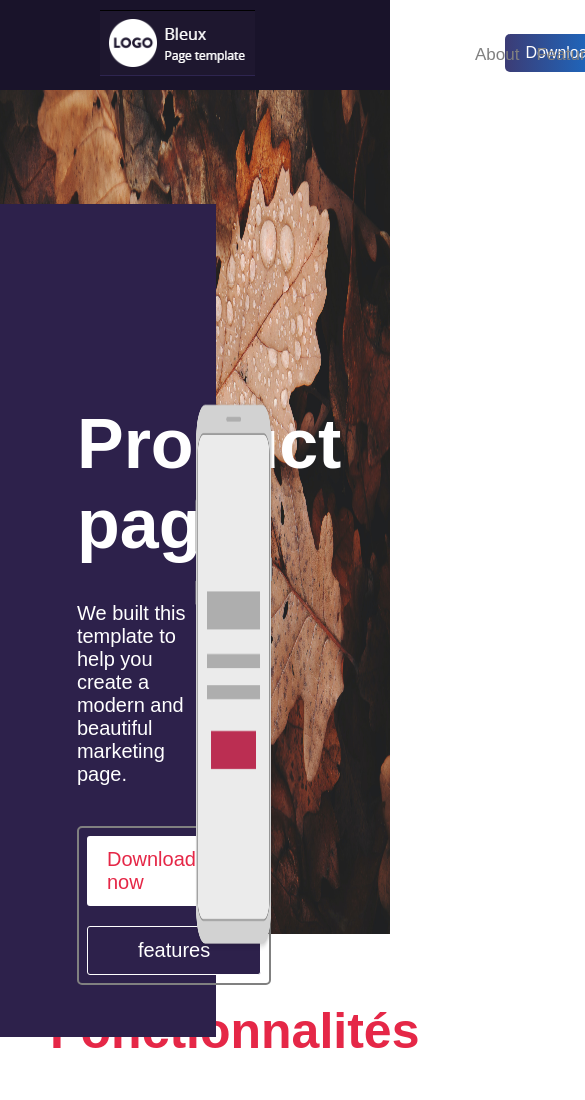
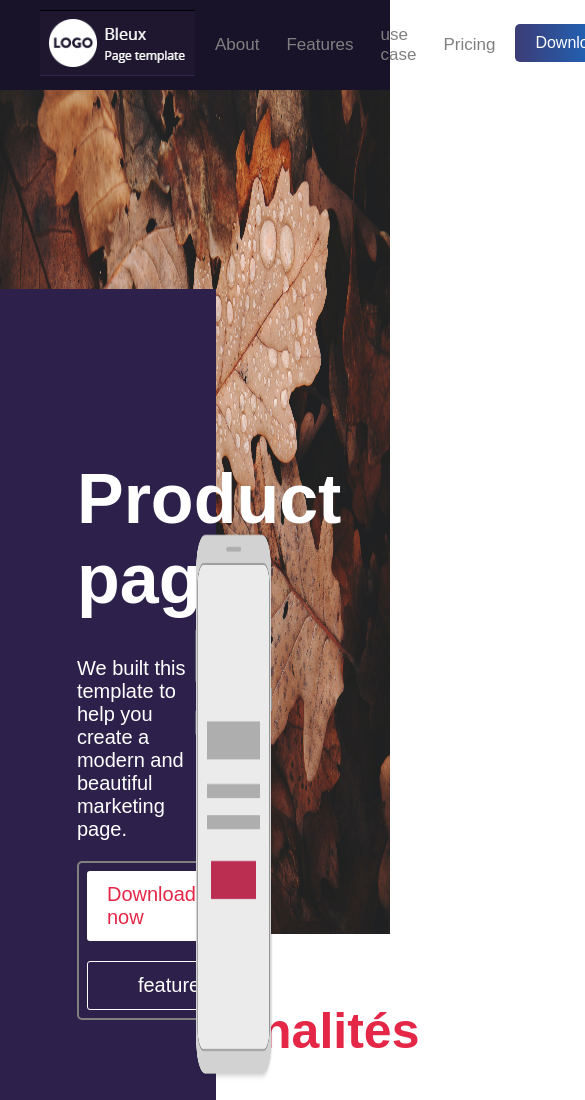
Before and after one commit to gersonmv715/proyectoBleux, a plain HTML site: page index.html in a window 390 px wide. Shown: the top 1100 px of the page, 585 px wide, since content can reach past the window. Drawn offline with Linux system fonts and the light colour scheme.

Commit message:
se hizo actualizacion en css

```diff
--- a/index.html
+++ b/index.html
@@ -27,7 +27,7 @@
            </div>
        </nav>
        <div class="cuerpo">
-        <img src="./imagenes/assest/hojasFondo.jpg" alt="" class="" width="100%" height="100%">
+        <img src="./imagenes/assest/hojasFondo.jpg" alt="" class="img1" width="100%" height="100%">
          <div class="apartado">
                      <div class="contenido">
                          <h1>Product <br> page</h1>
--- a/style.css
+++ b/style.css
@@ -6,8 +6,9 @@
 
 .menu{
     display: flex;
-   justify-content: space-around;
+    justify-content: flex-start;
    align-items: center;
+    gap: 20px;
    color: #fff;
    background-color: rgb(25, 19, 42);
 }
@@ -16,17 +17,17 @@
     margin-left: 100px;
     margin-top: 10px;
     margin-bottom: 10px;
+    margin-right: auto;
 }
 
-.menu ul, li{
+.menu ul{
     align-items: center;
     display: flex;
-    position: relative;
-    right: 100px;
-    left: 110px;
-    margin-top: 10px;
     gap: 17px;
-    text-decoration: none;
+    list-style: none;
+}
+
+.menu li{
     font-size: 17px;
 }
 
@@ -46,9 +47,7 @@
     border-radius: 5px;
     color: white;
     border: none;
-    margin-right: 180px;
     margin-top: 15px;
-    align-items: center;
 }
 
 .btn a{
@@ -302,3 +301,307 @@ footer{
     font-size: 20px;
     gap: 20px;
 }
+
+
+@media (max-width: 1279px){
+
+    .menu{
+        justify-content: flex-start;
+    }
+
+    .menu .logo{
+        margin-left: 40px;
+        margin-right: auto;
+    }
+
+    .menu ul{
+        gap: 12px;
+    }
+
+    .btn{
+        margin-right: 40px;
+    }
+
+    .apartado{
+    position: relative;
+    bottom: 2000px;
+    width: 45%;
+    height: 94%;
+    color: white;
+    background-color:rgb(45, 33, 75) ;
+    padding: 20px;
+}
+
+.contenido{
+    width: 75%;
+    margin: 150px auto 0;
+    transform: translateX(35px);
+
+}
+
+
+.botones {
+    display: flex;
+    flex-wrap: wrap;
+    gap: 20px;
+     border: 2px solid gray;
+     border-radius: 5px;
+    width: fit-content;
+    margin: 20px auto 0;
+     padding: 8px;
+
+}
+
+.imagen2{
+    justify-content: center;
+    position: relative;
+    bottom: 1290px;
+    left: 50%;
+    width: 50%;
+    height: 110px;
+
+
+}
+}
+
+
+@media (max-width: 920px){
+    .apartado{
+
+    position: relative;
+    bottom: 649px;
+    width: 45%;
+    height: 94%;
+    color: white;
+    background-color:rgb(45, 33, 75) ;
+    padding: 20px;
+}
+
+.contenido{
+    width: 75%;
+    margin: 150px auto 0;
+    transform: translateX(35px);
+
+}
+
+
+.botones {
+    display: flex;
+    flex-wrap: wrap;
+    gap: 20px;
+     border: 2px solid gray;
+     border-radius: 5px;
+    width: fit-content;
+    margin: 20px auto 0;
+     padding: 8px;
+
+}
+
+.imagen2{
+    justify-content: center;
+    position: relative;
+    bottom: 1240px;
+    left: 50%;
+    width: 50%;
+    height: 110px;
+
+
+}
+
+.menu{
+    display: flex;
+   justify-content: flex-start;
+   align-items: center;
+   gap: 20px;
+   color: #fff;
+   background-color: rgb(25, 19, 42);
+}
+
+.menu .logo{
+    margin-right: auto;
+}
+
+.menu ul{
+    display: flex;
+    align-items: center;
+    gap: 27px;
+    list-style: none;
+}
+
+.menu li{
+    font-size: 17px;
+}
+
+.btn5 a {
+    text-align: center;
+    color: white;
+    background-color: rgb(45, 33, 75) ;
+    margin: 0 auto;
+    display: block;
+    padding: 12px 20px;
+    border-radius: 5px ;
+    font-size: 17px;
+    border: 1px solid white;
+    text-decoration: none;
+}
+
+.btn{
+
+    background: linear-gradient(to right, rgb(60, 60, 117), rgb(20, 116, 212));
+    padding: 10px 20px;
+    border-radius: 5px;
+    color: white;
+    border: none;
+    margin-top: 15px;
+    margin-right: 20px;
+    margin-bottom: 20px;
+}
+
+}
+
+@media (max-width: 768px){
+
+    body{
+        overflow-x: hidden;
+        padding: auto;
+        margin:auto;
+    }
+     .apartado{
+
+    position: relative;
+    bottom: 649px;
+    width: 45%;
+    height: 94%;
+    color: white;
+    background-color:rgb(45, 33, 75) ;
+    padding: 20px;
+}
+
+.contenido{
+    width: 75%;
+    margin: 150px auto 0;
+    transform: translateX(35px);
+
+}
+
+
+.botones {
+    display: flex;
+    flex-wrap: wrap;
+    gap: 20px;
+     border: 2px solid gray;
+     border-radius: 5px;
+    width: fit-content;
+    margin: 20px auto 0;
+     padding: 8px;
+
+}
+
+.imagen2{
+    justify-content: center;
+    position: relative;
+    bottom: 1240px;
+    left: 50%;
+    width: 50%;
+    height: 100px;
+
+
+}
+
+.menu{
+    width: 100%;
+    display: flex;
+   justify-content: flex-start;
+   align-items: center;
+   gap: 20px;
+   color: #fff;
+   background-color: rgb(25, 19, 42);
+}
+
+.menu .logo{
+    margin-right: auto;
+}
+
+.menu ul{
+    display: flex;
+    align-items: center;
+    gap: 27px;
+    list-style: none;
+}
+
+.menu li{
+    font-size: 17px;
+}
+
+.btn5 a {
+    text-align: center;
+    color: white;
+    background-color: rgb(45, 33, 75) ;
+    margin: 0 auto;
+    display: block;
+    padding: 12px 20px;
+    border-radius: 5px ;
+    font-size: 17px;
+    border: 1px solid white;
+    text-decoration: none;
+}
+
+.btn{
+
+    background: linear-gradient(to right, rgb(60, 60, 117), rgb(20, 116, 212));
+    padding: 10px 20px;
+    border-radius: 5px;
+    color: white;
+    border: none;
+    margin-top: 15px;
+    margin-right: 20px;
+    margin-bottom: 20px;
+}
+
+.cajas{
+    display: flex;
+    gap: 10px;
+    justify-content: center;
+    padding:20px;
+    margin:10px;
+}
+
+.contenido2{
+    display: flex;
+    justify-content: space-evenly;
+     width: 100%;
+    margin: 150px auto 0;
+    padding: 20px;
+}
+
+.contenido4{
+    background-color:rgb(45, 33, 75) ;
+    color: white;
+    width: 100%;
+    margin: 0 auto;
+    padding: 20px;
+}
+
+.img1{
+    position: relative;
+    width: 100%;
+
+
+}
+}
+
+
+@media (max-width: 480px){
+
+    .apartado{
+
+    position: relative;
+    bottom: 649px;
+    width: 45%;
+    height: 94%;
+    color: white;
+    background-color:rgb(45, 33, 75) ;
+    padding: 20px;
+}
+
+}
```
